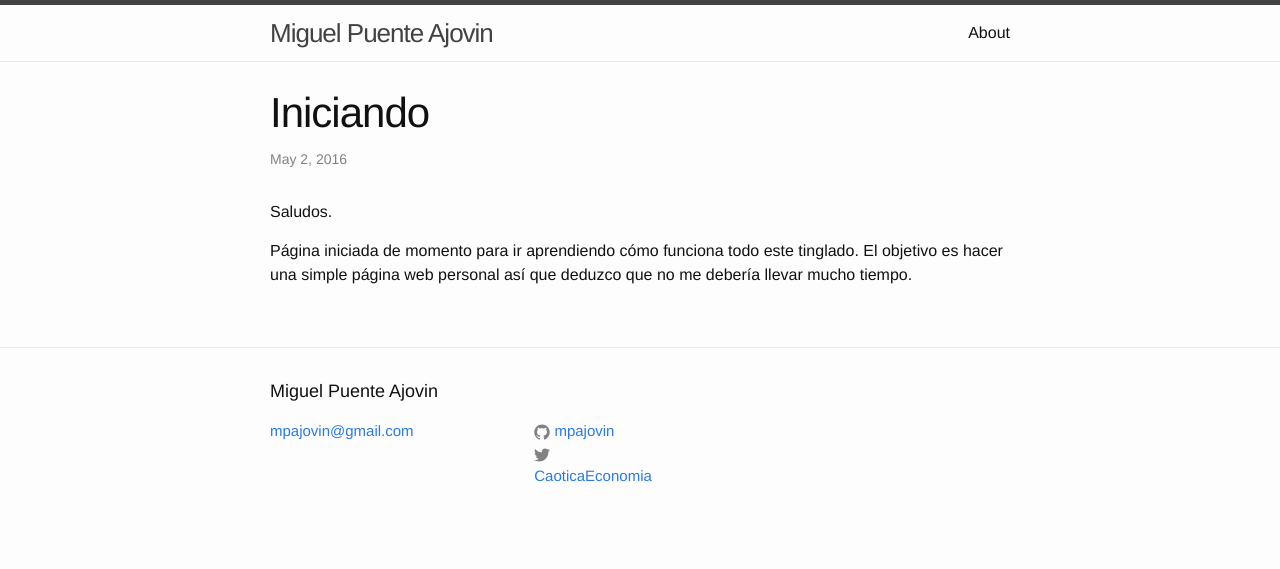
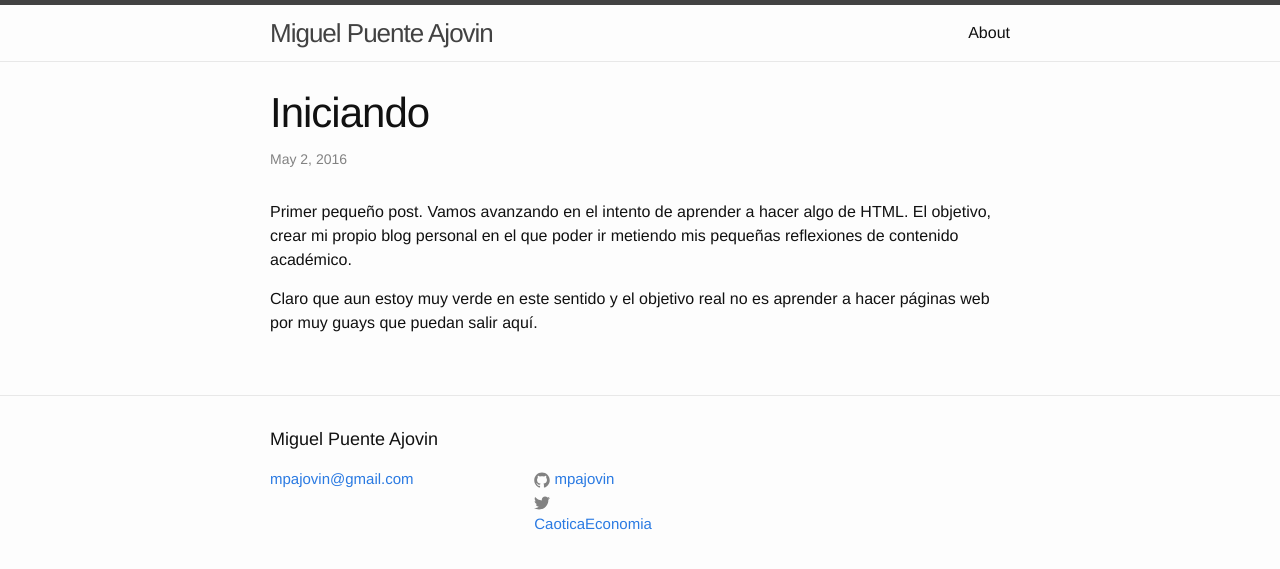
Before and after one commit to mpajovin/mpajovin.github.io, a Jekyll site: the page built from _posts/2016-05-02-Iniciando.markdown, in a window 1280 px wide. Shown: the top 569 px of the page. Built offline with Jekyll 4.4.1, drawn with Linux system fonts in a browser that asks for light colours.

Commit message:
abstract
a

```diff
--- a/_posts/2016-05-02-Iniciando.markdown
+++ b/_posts/2016-05-02-Iniciando.markdown
@@ -4,6 +4,6 @@ title:  "Iniciando"
 date:   2016-05-02 17:09:23 +0200
 categories: jekyll update
 ---
-Saludos.
+Primer pequeño post. Vamos avanzando en el intento de aprender a hacer algo de HTML. El objetivo, crear mi propio blog personal en el que poder ir metiendo mis pequeñas reflexiones de contenido académico.
 
-Página iniciada de momento para ir aprendiendo cómo funciona todo este tinglado. El objetivo es hacer una simple página web personal así que deduzco que no me debería llevar mucho tiempo.
+Claro que aun estoy muy verde en este sentido y el objetivo real no es aprender a hacer páginas web por muy guays que puedan salir aquí.
--- a/index.html
+++ b/index.html
@@ -26,6 +26,7 @@ layout: default
 
         <h2>
           <a class="post-link" href="{{ post.url | prepend: site.baseurl }}">{{ post.title }}</a>
+          <p>{{ post.excerpt }}</p>
         </h2>
       </li>
     {% endfor %}
```
